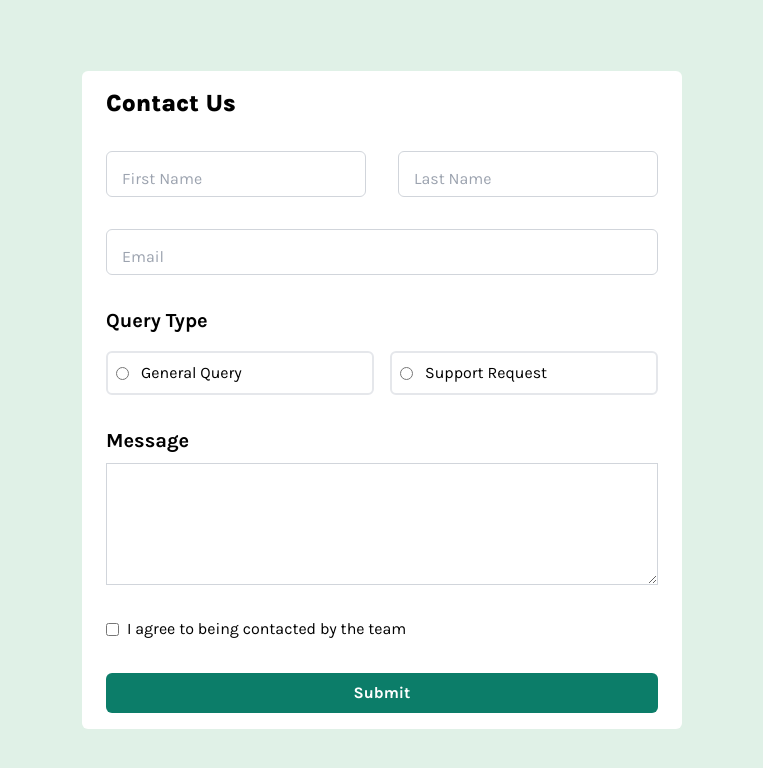
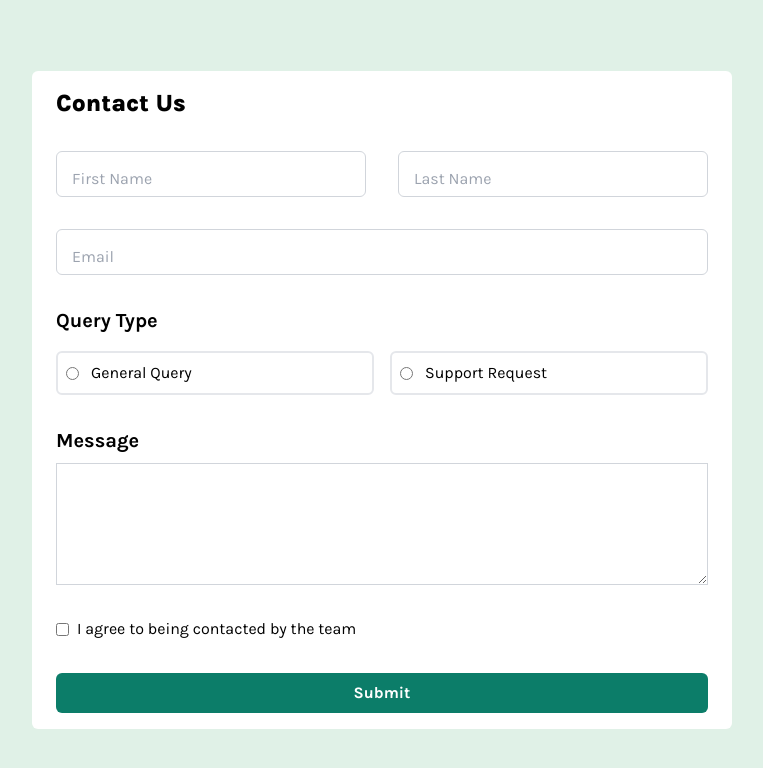
Before and after one commit to ShinobiKoda/contact-form, a React (Vite) app: page / in a window 1280 px wide. Shown: the top 768 px of the page, without its empty margins (258-1021 px from the left). Built offline with nearby package versions, Linux system fonts and the light colour scheme.

Commit message:
increase wrapper max-width

```diff
--- a/src/components/Form.tsx
+++ b/src/components/Form.tsx
@@ -1,7 +1,7 @@
 const Form = () => {
   return (
     <div className="w-full flex items-center justify-center px-3 py-[8rem] lg:h-screen">
-      <form className="bg-white w-full rounded-md max-w-[600px] mx-auto px-6 py-4 flex flex-col gap-8">
+      <form className="bg-white w-full rounded-md max-w-[700px] mx-auto px-6 py-4 flex flex-col gap-8">
         <h1 className="text-2xl font-extrabold">Contact Us</h1>
 
         <div className="flex flex-col gap-8 md:flex-row lg:justify-between">
```
